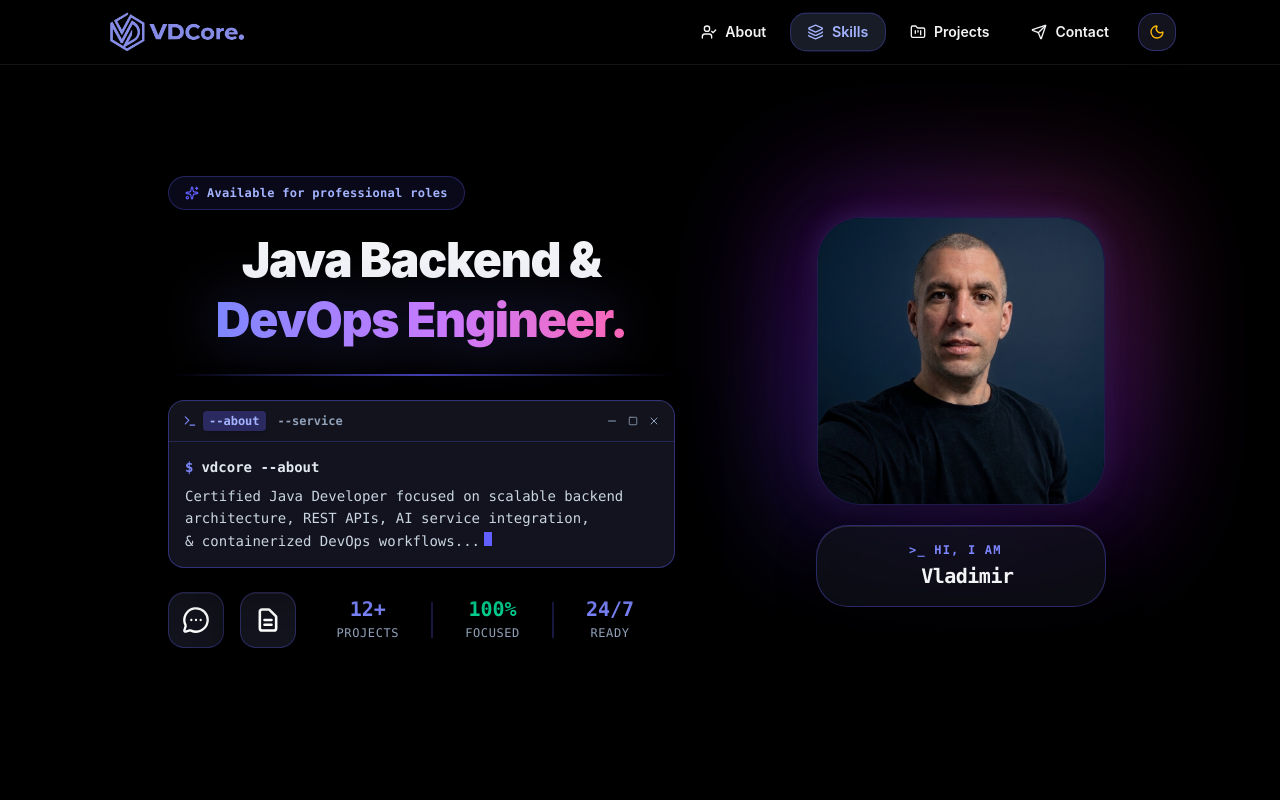
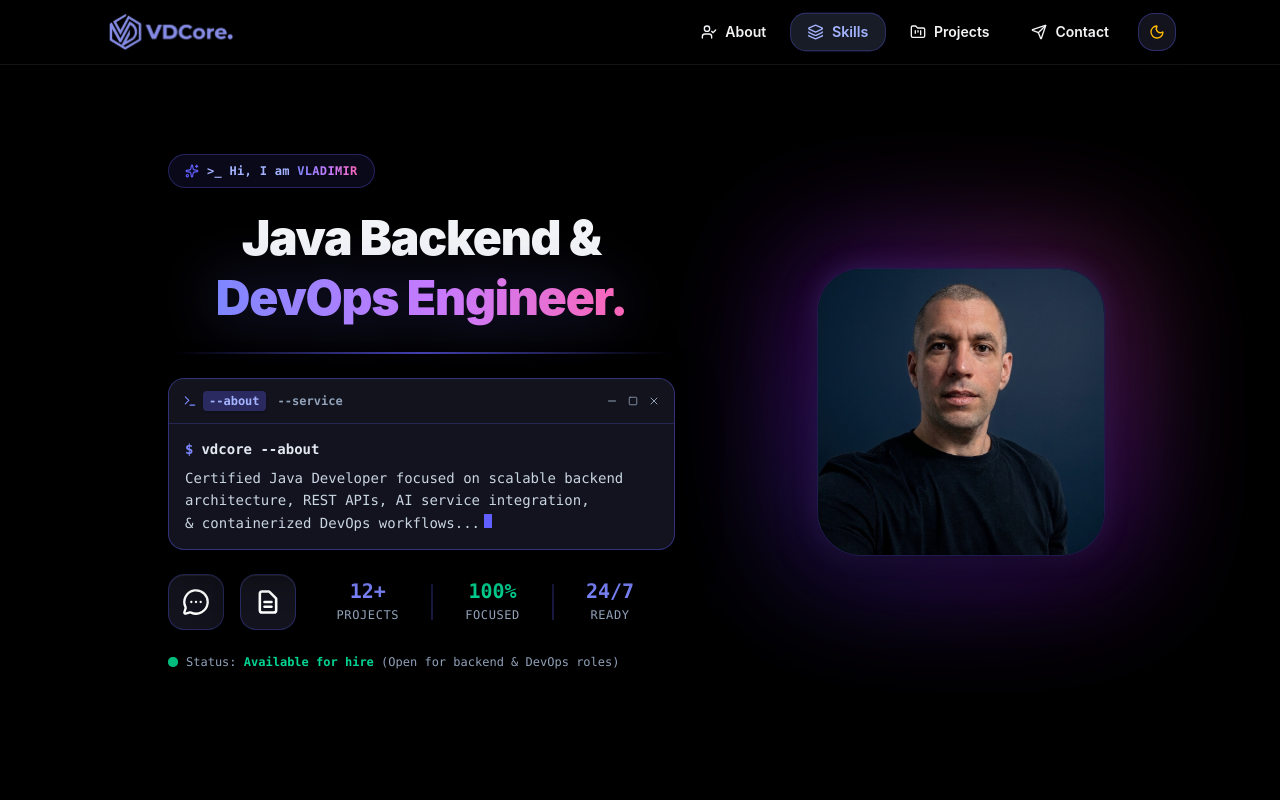
Before and after one commit to vdcode-studio/vdcore-portfolio, a React (Vite) app: page /#skills in a window 1280 px wide. Shown: the top 800 px of the page. Built offline with nearby package versions, Linux system fonts and the light colour scheme; the HTML template or start-up script is replaced by a standard one.

Commit message:
Update Hero & Nav

```diff
--- a/src/components/Hero.jsx
+++ b/src/components/Hero.jsx
@@ -44,7 +44,7 @@ export default function Hero({ setActiveMobileSection, darkMode }) {
 
         <div className="w-full flex flex-col md:grid md:grid-cols-12 gap-5 sm:gap-6 md:gap-12 items-center relative z-10">
 
-          {/* MOBILNI PROFILE HEADER */}
+          {/* MOBILNI PROFILE HEADER (NETAKNUTO - STARO STANJE) */}
           <div className="flex md:hidden items-center gap-4.5 w-full justify-start pt-0">
             <div className="relative flex justify-center items-center shrink-0">
               <div className={`absolute w-28 h-28 rounded-full blur-2xl pointer-events-none ${
@@ -74,12 +74,12 @@ export default function Hero({ setActiveMobileSection, darkMode }) {
                   : 'bg-indigo-50 border-indigo-200/90 text-indigo-700'
               }`}>
                 <Sparkles className="w-3.5 h-3.5 animate-spin text-indigo-500 shrink-0" />
-                <span className="text-[10px] font-bold tracking-wide uppercase">Available for roles</span>
+                <span className="text-[10px] font-bold tracking-wide uppercase">Available for hire</span>
               </div>
             </div>
           </div>
 
-          {/* PC PICTURE & BADGE */}
+          {/* PC PICTURE (ČISTA I CENTRIRANA) */}
           <div className="hidden md:flex w-full md:col-span-5 md:pl-16 flex-col items-center md:items-center order-first md:order-last group">
             <div className="relative w-full flex justify-center items-center">
               <div className={`absolute w-32 h-32 sm:w-52 sm:h-52 md:w-auto md:h-auto md:inset-[-14px] rounded-[2.5rem] pointer-events-none transition duration-1000 ${
@@ -96,33 +96,21 @@ export default function Hero({ setActiveMobileSection, darkMode }) {
                 <img src="/avatar.JPG" alt="Vladimir Dejanovic" className="w-full h-full object-cover transition-transform duration-500 group-hover:scale-105" />
               </div>
             </div>
-
-            {/* DONJI BADGE SA SUPTILNIM, ŠMEKERSKIM POMAKOM */}
-            <div className={`hidden md:flex mt-3 sm:mt-4 md:mt-5 w-full max-w-[170px] sm:max-w-[260px] md:max-w-[290px] p-3 sm:p-3.5 md:p-4 rounded-[2rem] border backdrop-blur-xl text-center flex-col items-center justify-center transition-all duration-300 ${
-              darkMode
-                ? 'border-indigo-500/35 bg-[#12141c]/60 text-[#f3f4f6] shadow-[0_12px_35px_rgba(0,0,0,0.7),inset_0_1px_0_rgba(255,255,255,0.1)]'
-                : 'border-indigo-300 bg-white text-slate-900 shadow-[0_10px_30px_rgba(99,102,241,0.15),inset_0_1px_0_rgba(255,255,255,1)]'
-            }`}>
-              <div className="flex items-center justify-center gap-1.5 text-[10px] sm:text-[11px] md:text-xs font-mono uppercase tracking-widest text-indigo-400 font-bold mb-1 -ml-3">
-                <span>&gt;_ Hi, I am</span>
-              </div>
-
-              <div className="font-mono text-base sm:text-lg md:text-xl font-extrabold tracking-tight pl-3">
-                <span className={darkMode ? 'text-[#f3f4f6]' : 'text-slate-900'}>Vladimir</span>
-              </div>
-            </div>
           </div>
 
           {/* TEXT & TERMINAL AREA */}
           <div className="w-full md:col-span-7 md:pr-6 flex flex-col gap-4 sm:gap-4 md:gap-5 text-center md:text-left items-center md:items-start mt-0 md:mt-0">
 
+            {/* PC UVODNI BEDŽ SA VELIKIM SLOVIMA ZA VLADIMIR */}
             <div className={`hidden md:inline-flex font-mono items-center gap-2 px-4 py-2 rounded-full border shadow-sm backdrop-blur-sm ${
               darkMode
                 ? 'bg-indigo-500/10 border-indigo-500/30 text-indigo-300'
                 : 'bg-indigo-50 border-indigo-200 text-indigo-700'
             }`}>
                <Sparkles className="w-3.5 h-3.5 animate-spin text-indigo-500 shrink-0" />
-               <span className="text-xs font-bold tracking-wide">Available for professional roles</span>
+               <span className="text-xs font-bold tracking-wide">
+                 &gt;_ Hi, I am <span className={darkMode ? 'text-transparent bg-clip-text bg-gradient-to-r from-indigo-400 via-purple-400 to-pink-400 font-black' : 'text-slate-900 font-black'}>VLADIMIR</span>
+               </span>
             </div>
 
            <h1 className={`text-3xl sm:text-4xl md:text-4xl lg:text-5xl font-black tracking-tight leading-tight w-full max-w-xl text-center md:text-center mx-auto ${
@@ -177,23 +165,20 @@ export default function Hero({ setActiveMobileSection, darkMode }) {
 
                 <div className={`flex items-center gap-2.5 ${darkMode ? 'text-slate-400' : 'text-slate-500'}`}>
                   {/* MINIMIZE */}
-                  <Minus
-                    onClick={() => setIsMinimized(true)}
-                    title="Minimize"
-                    className="w-3 h-3 hover:text-indigo-500 hover:scale-125 transition-all duration-200 cursor-pointer"
-                  />
+                  <button onClick={() => setIsMinimized(true)} title="Minimize" className="cursor-pointer">
+                    <span className="inline-block sm:hidden w-3 h-3 rounded-full bg-amber-500/80 hover:opacity-100"></span>
+                    <Minus className="hidden sm:inline-block w-3 h-3 hover:text-indigo-500 hover:scale-125 transition-all" />
+                  </button>
                   {/* MAXIMIZE */}
-                  <Square
-                    onClick={handleMaximize}
-                    title="Maximize / Restore"
-                    className="w-2.5 h-2.5 hover:text-indigo-500 hover:scale-125 transition-all duration-200 cursor-pointer"
-                  />
-                  {/* X */}
-                  <X
-                    onClick={handleTerminalClose}
-                    title="Close process"
-                    className="w-3 h-3 hover:text-red-500 hover:scale-125 hover:rotate-90 transition-all duration-200 cursor-pointer"
-                  />
+                  <button onClick={handleMaximize} title="Maximize / Restore" className="cursor-pointer">
+                    <span className="inline-block sm:hidden w-3 h-3 rounded-full bg-emerald-500/80 hover:opacity-100"></span>
+                    <Square className="hidden sm:inline-block w-2.5 h-2.5 hover:text-indigo-500 hover:scale-125 transition-all" />
+                  </button>
+                  {/* X / CLOSE */}
+                  <button onClick={handleTerminalClose} title="Close process" className="cursor-pointer">
+                    <span className="inline-block sm:hidden w-3 h-3 rounded-full bg-red-500/80 hover:opacity-100"></span>
+                    <X className="hidden sm:inline-block w-3 h-3 hover:text-red-500 hover:scale-125 hover:rotate-90 transition-all" />
+                  </button>
                 </div>
               </div>
 
@@ -316,6 +301,17 @@ export default function Hero({ setActiveMobileSection, darkMode }) {
               </div>
             </div>
 
+            {/* AVAILABLE FOR HIRE STATUS BAR */}
+            <div className="hidden md:flex items-center gap-2 font-mono text-xs w-full max-w-xl mx-auto pt-1">
+              <span className="relative flex h-2.5 w-2.5">
+                <span className="animate-ping absolute inline-flex h-full w-full rounded-full bg-emerald-400 opacity-75"></span>
+                <span className="relative inline-flex rounded-full h-2.5 w-2.5 bg-emerald-500"></span>
+              </span>
+              <span className={darkMode ? 'text-slate-400 font-medium' : 'text-slate-600 font-semibold'}>
+                Status: <span className={darkMode ? 'text-emerald-400 font-bold' : 'text-emerald-600 font-bold'}>Available for hire</span> (Open for backend & DevOps roles)
+              </span>
+            </div>
+
           </div>
 
         </div>
--- a/src/components/Navbar.jsx
+++ b/src/components/Navbar.jsx
@@ -58,7 +58,7 @@ export default function Navbar({ activeMobileSection, setActiveMobileSection, da
                 <img
                   src={darkMode ? "/darklogo1.png" : "/lightlogo1.png"}
                   alt="VDCore Logo"
-                  className="h-9 md:h-12 w-auto object-contain transition-transform duration-300 group-hover:scale-105"
+                  className="h-9 md:h-11 w-auto object-contain transition-transform duration-300 group-hover:scale-105"
                 />
              </a>
           </div>
@@ -114,7 +114,7 @@ export default function Navbar({ activeMobileSection, setActiveMobileSection, da
                  darkMode
                    ? 'border-indigo-500/35 bg-[#12131c] text-amber-400 shadow-[0_2px_8px_rgba(0,0,0,0.5)]'
                    : 'border-indigo-400/40 bg-[#faf9fc] text-slate-700 shadow-[0_2px_8px_rgba(99,102,241,0.06)]'
-                }`}
+               }`}
                title="Toggle Theme"
              >
                <div className="relative w-4 h-4 flex items-center justify-center">
```
